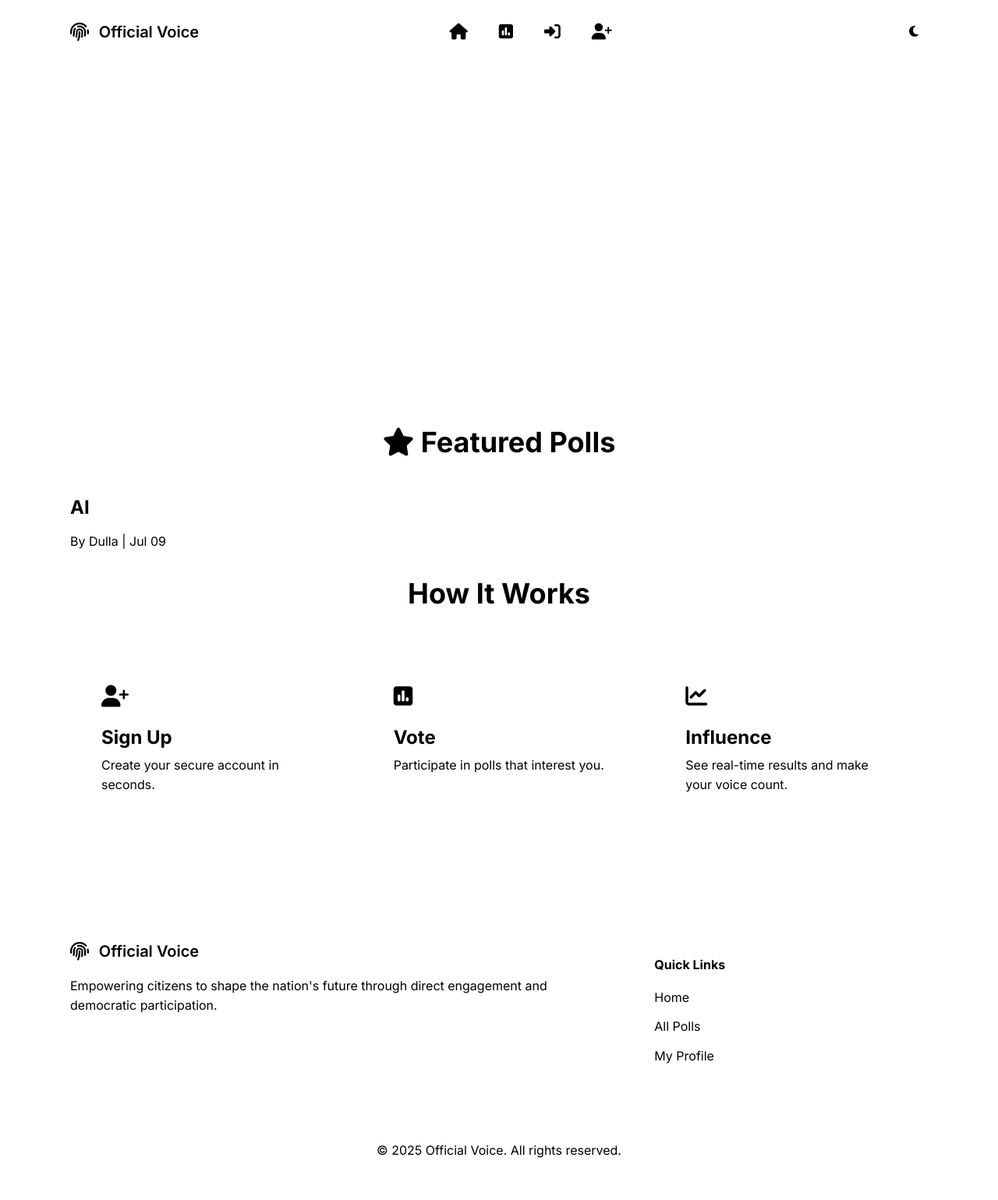
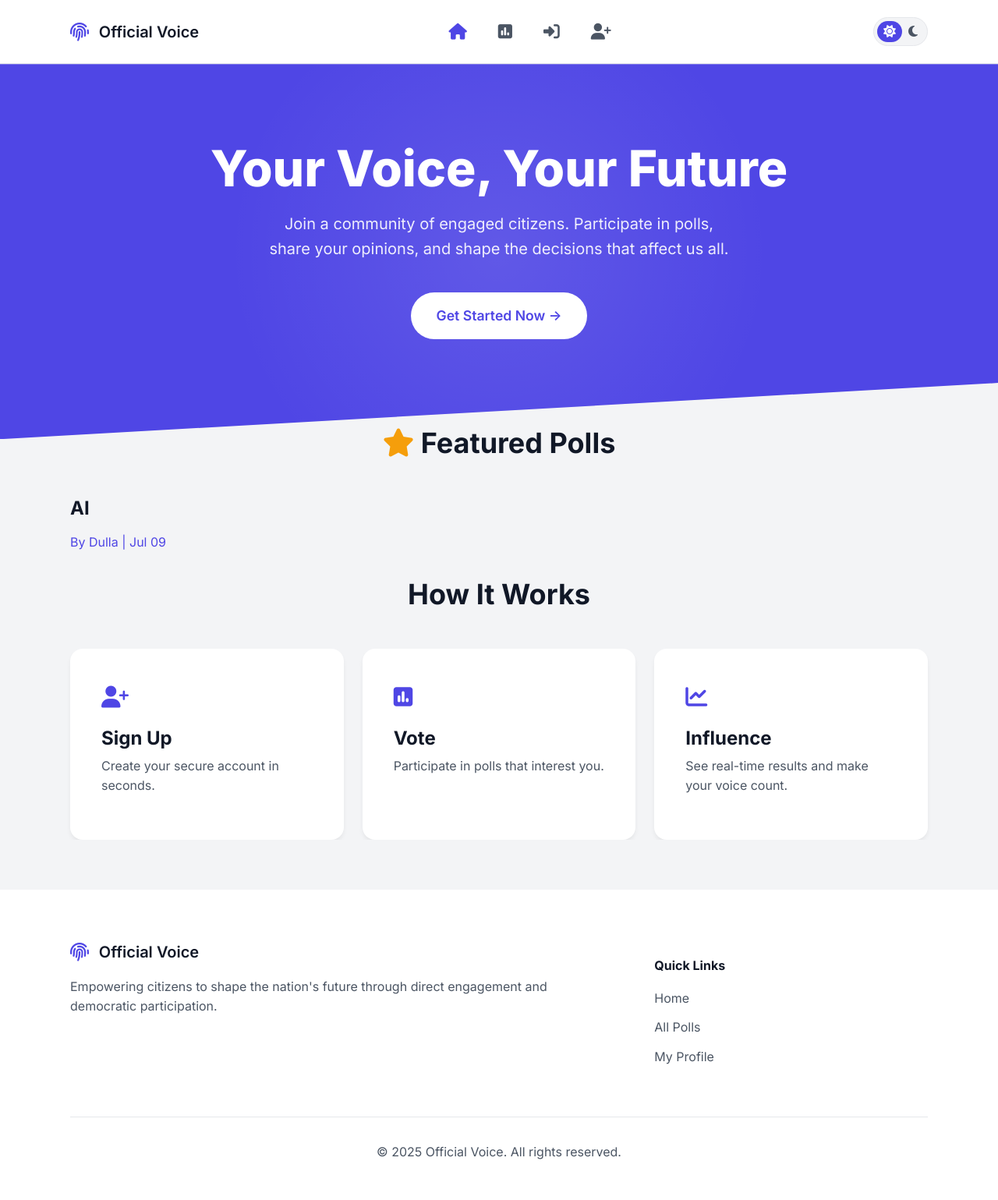
Before and after one commit to venkataganesh400/OfficialVoice, a Flask app: page / in a window 1280 px wide. Shown: the whole page at 78% size. Before the commit the page ends 1485 px from the top, so only its background shows below. Run offline with Flask 3, Linux system fonts and the light colour scheme; data comes from the database, SQL or seed files in the repository; some libraries are stand-ins or nearby versions.

Commit message:
Update style.css

```diff
--- a/static/css/style.css
+++ b/static/css/style.css
@@ -1,4 +1,4 @@
---- START OF FILE style.css ---
+
 
 :root{--primary:#4f46e5;--secondary:#1f2937;--accent-red:#dc2626;--accent-yellow:#f59e0b;--bg-main:#f3f4f6;--bg-card:#fff;--text-main:#111827;--text-light:#f9fafb;--text-gray:#4b5563;--border-color:#e5e7eb;--shadow-md:0 4px 6px -1px #00000012}
 html[data-theme=dark]{--primary:#6366f1;--secondary:#94a3b8;--accent-red:#f87171;--accent-yellow:#facc15;--bg-main:#1e293b;--bg-card:#334155;--text-main:#f1f5f9;--text-light:#f9fafb;--text-gray:#cbd5e1;--border-color:#475569;--shadow-md:0 4px 6px -1px #00000033}
```
